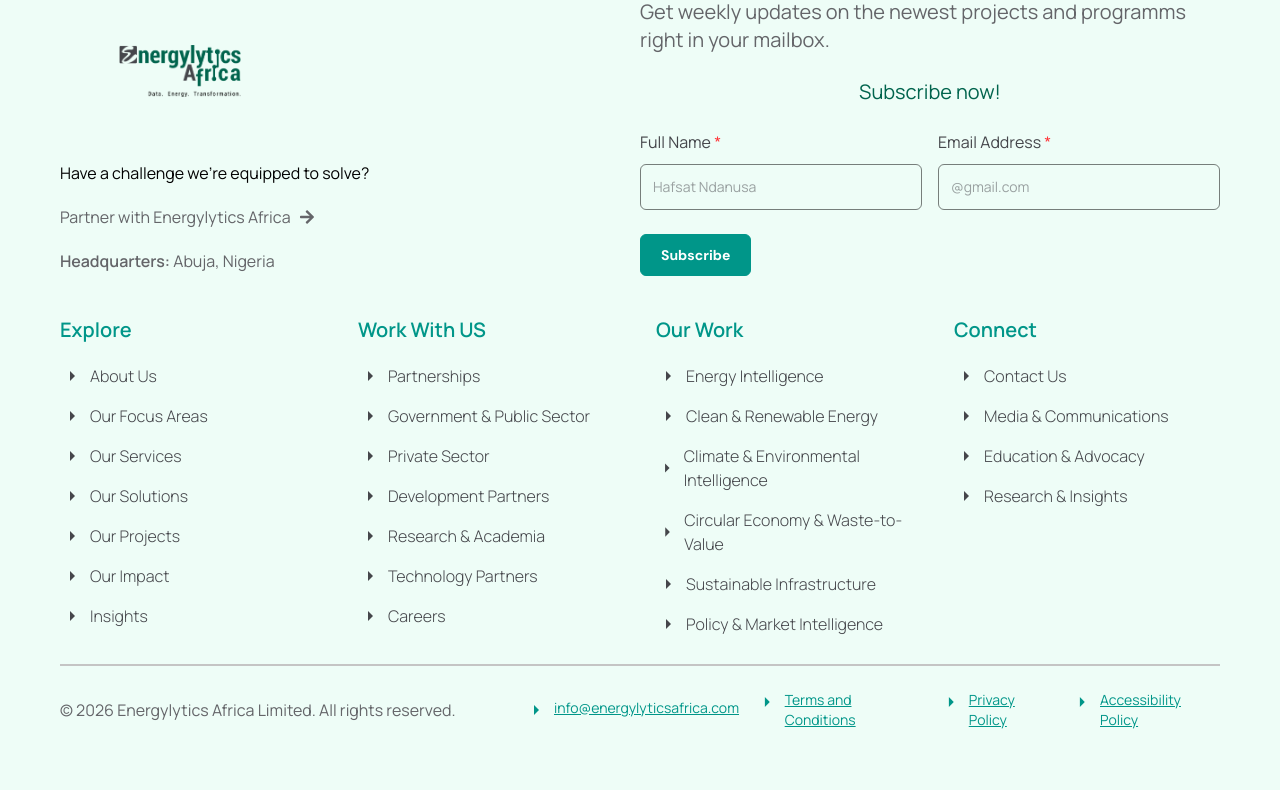
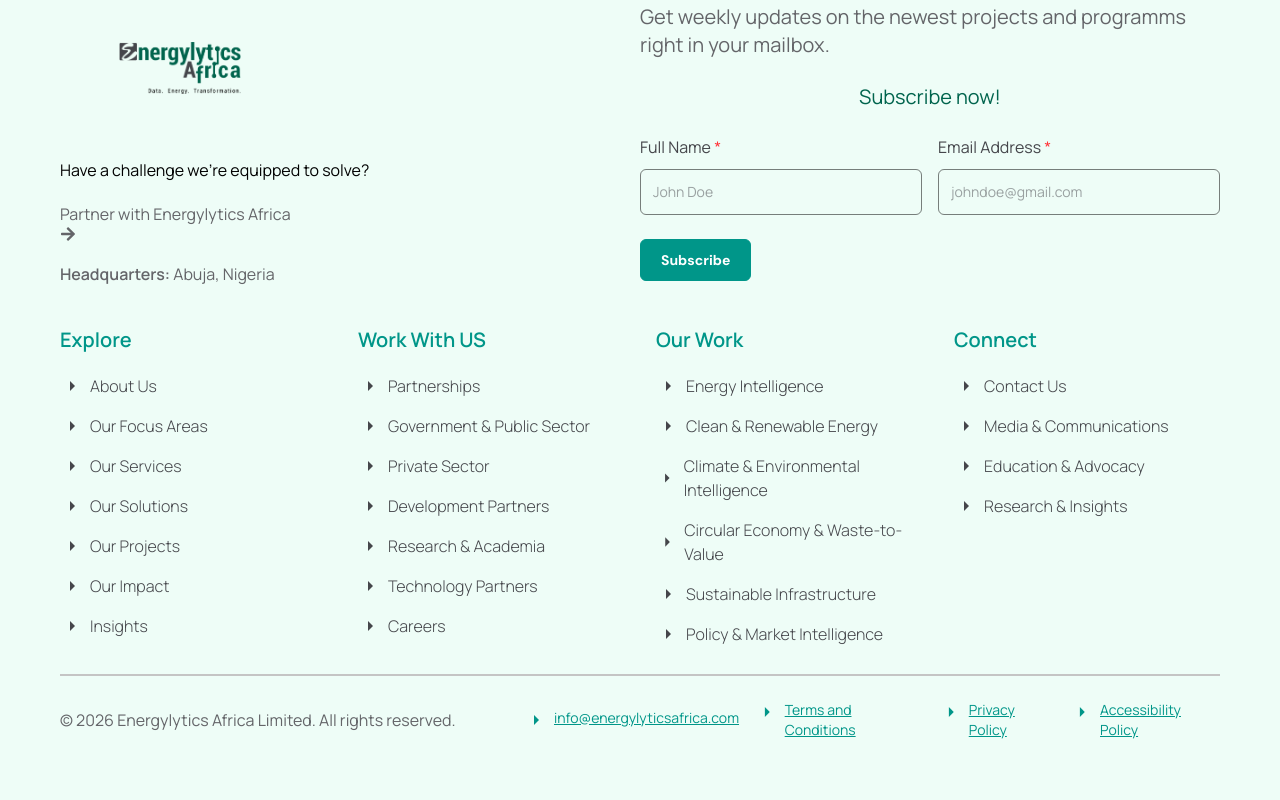
Before and after one commit to dev-riselabs/Energylytics, a React (Vite) app: page /about#about-mission in a window 1280 px wide. Shown: the part 3961-4761 px from the top of the page. Built offline with nearby package versions, Linux system fonts and the light colour scheme; a web font is replaced by a local one.

Commit message:
error fixed

```diff
--- a/src/components/Footer.tsx
+++ b/src/components/Footer.tsx
@@ -64,8 +64,8 @@ const footerLinks = [
 ];
 
 function Footer() {
-  // const [fullName, setFullName] = useState("");
-  // const [email, setEmail] = useState("");
+  const [fullName, setFullName] = useState("");
+  const [email, setEmail] = useState("");
 
   function handleSubscribe(e: FormEvent<HTMLFormElement>) {
     e.preventDefault();
@@ -86,8 +86,9 @@ function Footer() {
          <div className="flex flex-col gap-5">
           <img src="/logo.png" alt="" className="w-40 md:w-60 h-16 md:h-35 object-contain" />
           <h5>Have a challenge we're equipped to solve?</h5>
-          <span className="text-sm sm:text-base text-slate50 md:max-w-[60ch] flex items-center gap-2">
-            <a href="/contact-us"> Partner with Energylytics Africa</a> <FaArrowRight/>
+          <span className="text-sm sm:text-base text-slate50 md:max-w-[60ch]">
+            Partner with Energylytics Africa <a href="/contact-us"><FaArrowRight/></a>
+            {/* Building the intelligence that powers Africa's renewable energy revolution through data, AI and education. */}
           </span>
           <span className="text-sm sm:text-base text-slate50">
             <span className="font-semibold">Headquarters:</span> Abuja, Nigeria
@@ -99,12 +100,12 @@ function Footer() {
           <button className="text-base sm:text-xl text-green cursor-pointer hover:text-green transition-all">Subscribe now!</button>
           <div className="flex flex-col gap-4 sm:flex-row">
             <div className="flex flex-col gap-2.5 flex-1">
-              <label htmlFor="" className="text-slate text-base">Full Name <span className="text-red">*</span></label>
-              <input type="text" name="" id="" placeholder="Hafsat Ndanusa" className="rounded-md border border-black/50 text-sm text-slate px-3 py-3 outline-none"/>
+              <label htmlFor="footer-full-name" className="text-slate text-base">Full Name <span className="text-red">*</span></label>
+              <input required type="text" name="fullName" id="footer-full-name" value={fullName} onChange={e => setFullName(e.target.value)} placeholder="John Doe" className="rounded-md border border-black/50 text-sm text-slate px-3 py-3 outline-none"/>
             </div>
             <div className="flex flex-col gap-2.5 flex-1">
-              <label htmlFor="" className="text-slate text-base">Email Address <span className="text-red">*</span></label>
-              <input type="email" name="" id="" placeholder="@gmail.com" className="rounded-md border border-black/50 text-sm text-slate px-3 py-3 outline-none"/>
+              <label htmlFor="footer-email" className="text-slate text-base">Email Address <span className="text-red">*</span></label>
+              <input required type="email" name="email" id="footer-email" value={email} onChange={e => setEmail(e.target.value)} placeholder="johndoe@gmail.com" className="rounded-md border border-black/50 text-sm text-slate px-3 py-3 outline-none"/>
             </div>
           </div>
           <button type="submit" className="self-start px-5 py-2.5 rounded-md bg-green25 text-white text-sm font-bold font-dmSans border border-green25 hover:bg-transparent hover:text-green25 transition-all cursor-pointer">Subscribe</button>
```
